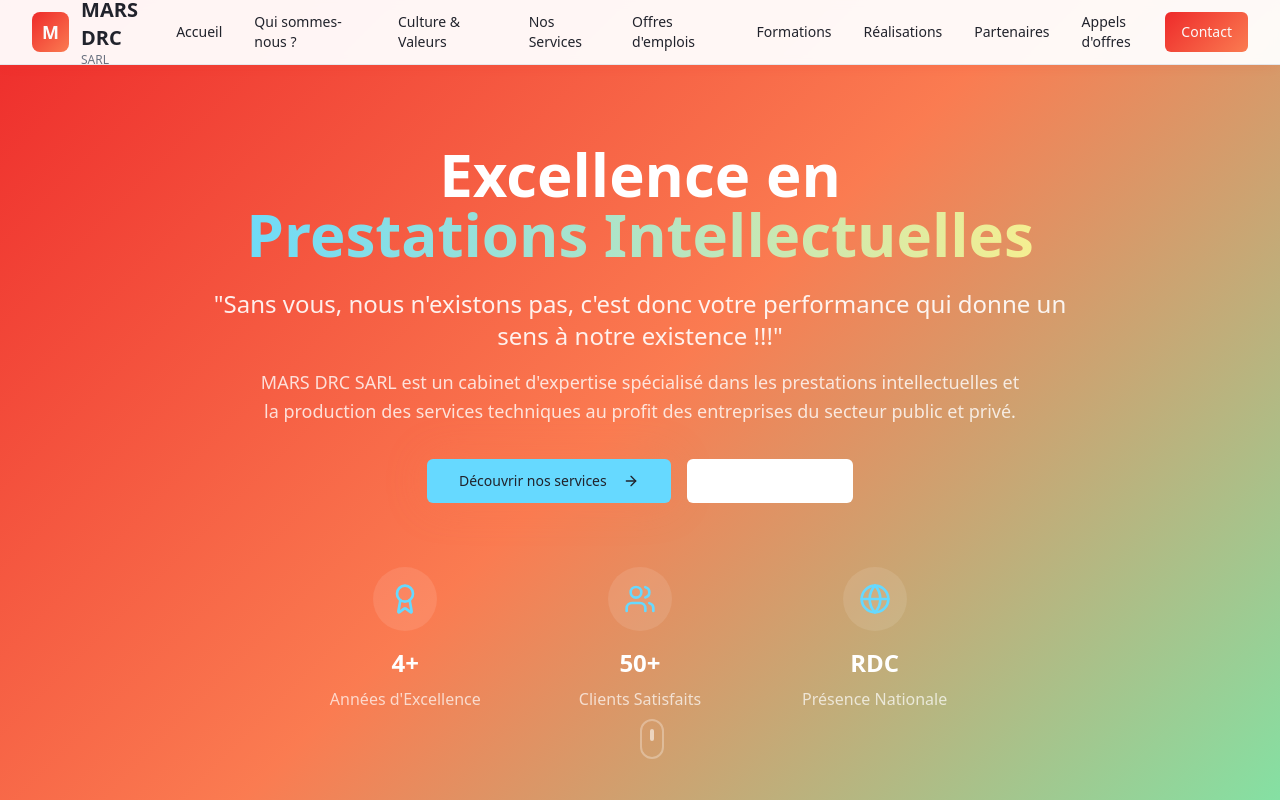
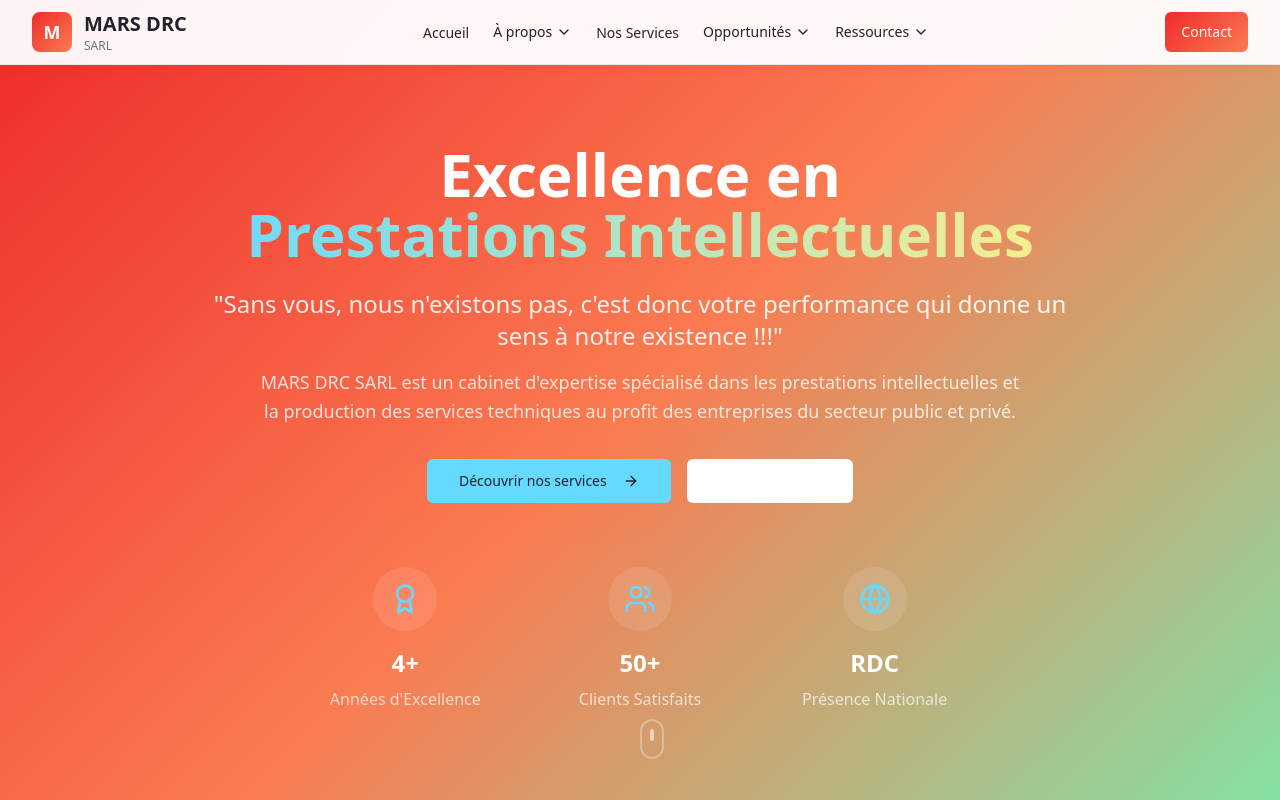
Before and after one commit to firminfinva/marsarl25, a React (Vite) app: page / in a window 1280 px wide. Shown: the top 800 px of the page. Built offline with nearby package versions, Linux system fonts and the light colour scheme.

Commit message:
Refactor navbar for clarity
Organize navbar items into submenus to improve usability and reduce clutter.

```diff
--- a/src/components/Header.tsx
+++ b/src/components/Header.tsx
@@ -1,20 +1,39 @@
 import { useState } from "react";
-import { Menu, X } from "lucide-react";
+import { Menu, X, ChevronDown } from "lucide-react";
 import { Button } from "@/components/ui/button";
 
 const Header = () => {
   const [isMenuOpen, setIsMenuOpen] = useState(false);
+  const [activeDropdown, setActiveDropdown] = useState<string | null>(null);
 
   const menuItems = [
     { name: "Accueil", href: "#accueil" },
+    {
+      name: "À propos",
+      href: "#",
+      subItems: [
         { name: "Qui sommes-nous ?", href: "#qui-sommes-nous" },
-    { name: "Culture & Valeurs", href: "#culture-valeurs" },
+        { name: "Culture & Valeurs", href: "#culture-valeurs" }
+      ]
+    },
     { name: "Nos Services", href: "#services" },
+    {
+      name: "Opportunités",
+      href: "#",
+      subItems: [
         { name: "Offres d'emplois", href: "#emplois" },
         { name: "Formations", href: "#formations" },
+        { name: "Appels d'offres", href: "#appels-offres" }
+      ]
+    },
+    {
+      name: "Ressources",
+      href: "#",
+      subItems: [
         { name: "Réalisations", href: "#realisations" },
-    { name: "Partenaires", href: "#partenaires" },
-    { name: "Appels d'offres", href: "#appels-offres" },
+        { name: "Partenaires", href: "#partenaires" }
+      ]
+    },
   ];
 
   return (
@@ -33,15 +52,49 @@ const Header = () => {
           </div>
 
           {/* Desktop Navigation */}
-          <nav className="hidden lg:flex items-center space-x-8">
+          <nav className="hidden lg:flex items-center space-x-6">
             {menuItems.map((item) => (
+              <div key={item.name} className="relative group">
+                {item.subItems ? (
+                  <>
+                    <button
+                      className="flex items-center space-x-1 text-sm font-medium text-foreground hover:text-primary transition-colors duration-200"
+                      onMouseEnter={() => setActiveDropdown(item.name)}
+                      onMouseLeave={() => setActiveDropdown(null)}
+                    >
+                      <span>{item.name}</span>
+                      <ChevronDown size={16} />
+                    </button>
+                    {/* Dropdown Menu */}
+                    <div
+                      className={`absolute top-full left-0 mt-2 w-56 bg-background border shadow-lg rounded-lg z-50 transition-opacity duration-200 ${
+                        activeDropdown === item.name ? 'opacity-100 visible' : 'opacity-0 invisible'
+                      }`}
+                      onMouseEnter={() => setActiveDropdown(item.name)}
+                      onMouseLeave={() => setActiveDropdown(null)}
+                    >
+                      <div className="py-2">
+                        {item.subItems.map((subItem) => (
                           <a
-                key={item.name}
+                            key={subItem.name}
+                            href={subItem.href}
+                            className="block px-4 py-2 text-sm text-foreground hover:text-primary hover:bg-secondary transition-colors duration-200"
+                          >
+                            {subItem.name}
+                          </a>
+                        ))}
+                      </div>
+                    </div>
+                  </>
+                ) : (
+                  <a
                     href={item.href}
                     className="text-sm font-medium text-foreground hover:text-primary transition-colors duration-200"
                   >
                     {item.name}
                   </a>
+                )}
+              </div>
             ))}
           </nav>
 
@@ -66,14 +119,33 @@ const Header = () => {
           <div className="lg:hidden border-t bg-background">
             <div className="px-2 pt-2 pb-3 space-y-1">
               {menuItems.map((item) => (
+                <div key={item.name}>
+                  {item.subItems ? (
+                    <>
+                      <div className="px-3 py-2 text-base font-medium text-foreground border-b border-secondary">
+                        {item.name}
+                      </div>
+                      {item.subItems.map((subItem) => (
                         <a
-                  key={item.name}
+                          key={subItem.name}
+                          href={subItem.href}
+                          className="block px-6 py-2 text-sm text-muted-foreground hover:text-primary hover:bg-secondary rounded-md transition-colors duration-200"
+                          onClick={() => setIsMenuOpen(false)}
+                        >
+                          {subItem.name}
+                        </a>
+                      ))}
+                    </>
+                  ) : (
+                    <a
                       href={item.href}
                       className="block px-3 py-2 text-base font-medium text-foreground hover:text-primary hover:bg-secondary rounded-md transition-colors duration-200"
                       onClick={() => setIsMenuOpen(false)}
                     >
                       {item.name}
                     </a>
+                  )}
+                </div>
               ))}
               <div className="pt-4">
                 <Button variant="default" className="w-full bg-gradient-primary">
```
Lines whose indentation alone changed are shown as unchanged.
